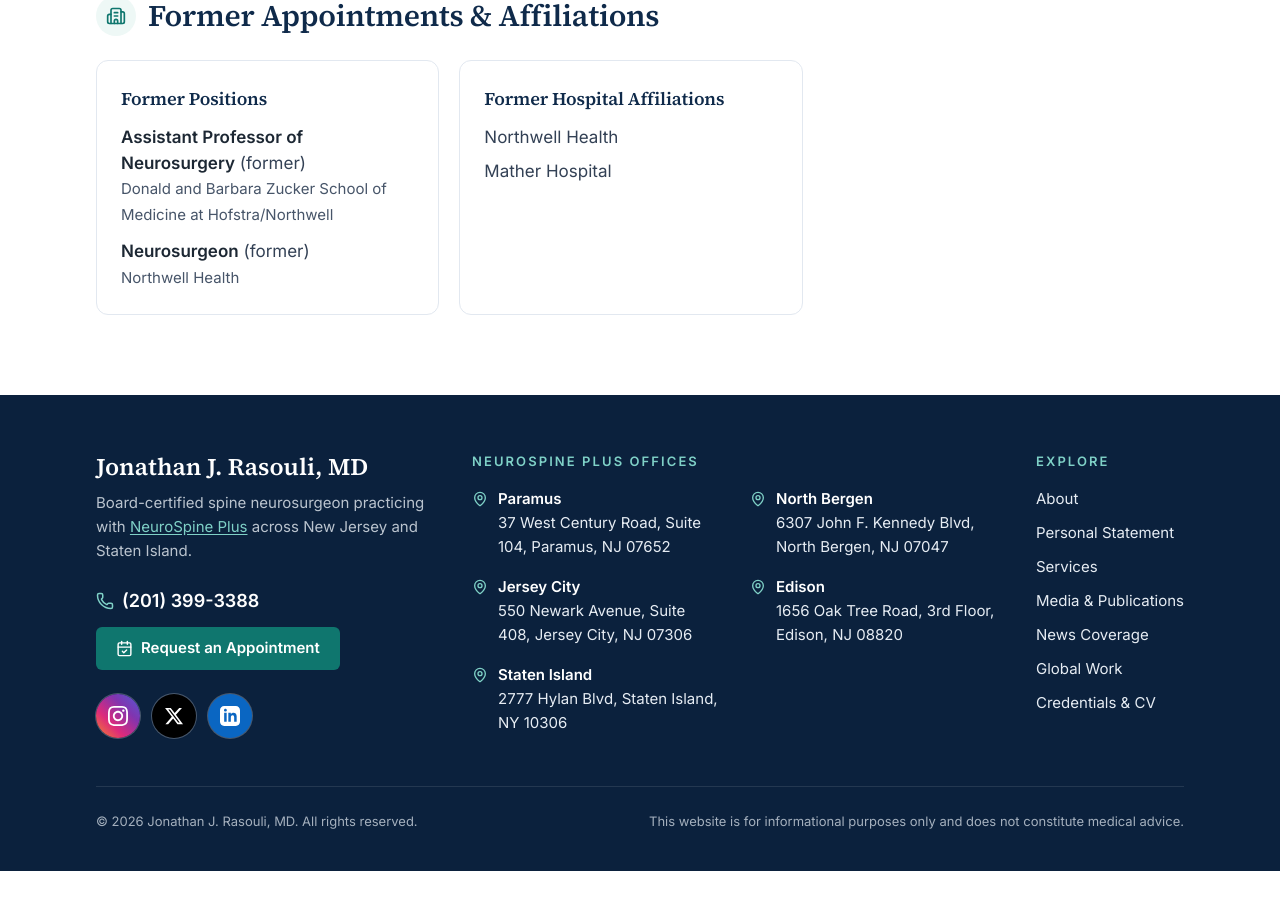
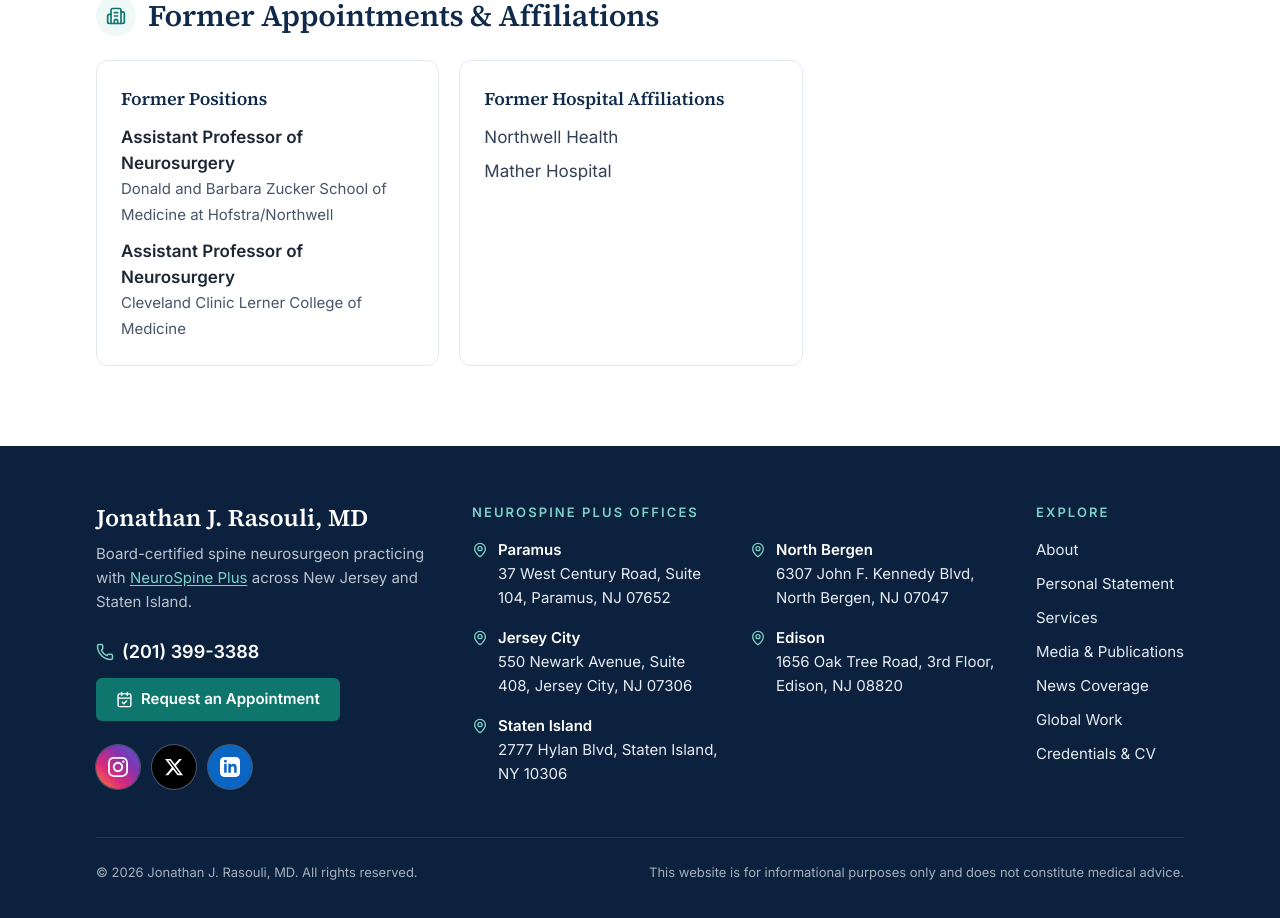
Before and after one commit to jrasouli/Dr-Rasouli-Website-, a React (Vite) app: page /credentials in a window 1280 px wide. Shown: the part 1458-2376 px from the top of the page. Before the commit the page ends 2329 px from the top, so only its background shows below. Built offline with nearby package versions, Linux system fonts and the light colour scheme.

Commit message:
Credentials: Former Positions lists Hofstra/Northwell and Cleveland Clinic Lerner assistant professorships

```diff
--- a/pages/Credentials.tsx
+++ b/pages/Credentials.tsx
@@ -92,8 +92,8 @@
                 <div className="rounded-xl border border-slate-200 p-6">
                   <h3 className="text-lg font-semibold text-navy-800 mb-3">Former Positions</h3>
                   <ul className="space-y-3 text-slate-700">
-                    <li><strong className="font-semibold text-ink">Assistant Professor of Neurosurgery</strong> (former)<br /><span className="text-[0.9375rem] text-slate-600">Donald and Barbara Zucker School of Medicine at Hofstra/Northwell</span></li>
-                    <li><strong className="font-semibold text-ink">Neurosurgeon</strong> (former)<br /><span className="text-[0.9375rem] text-slate-600">Northwell Health</span></li>
+                    <li><strong className="font-semibold text-ink">Assistant Professor of Neurosurgery</strong><br /><span className="text-[0.9375rem] text-slate-600">Donald and Barbara Zucker School of Medicine at Hofstra/Northwell</span></li>
+                    <li><strong className="font-semibold text-ink">Assistant Professor of Neurosurgery</strong><br /><span className="text-[0.9375rem] text-slate-600">Cleveland Clinic Lerner College of Medicine</span></li>
                   </ul>
                 </div>
                 <div className="rounded-xl border border-slate-200 p-6">
```
